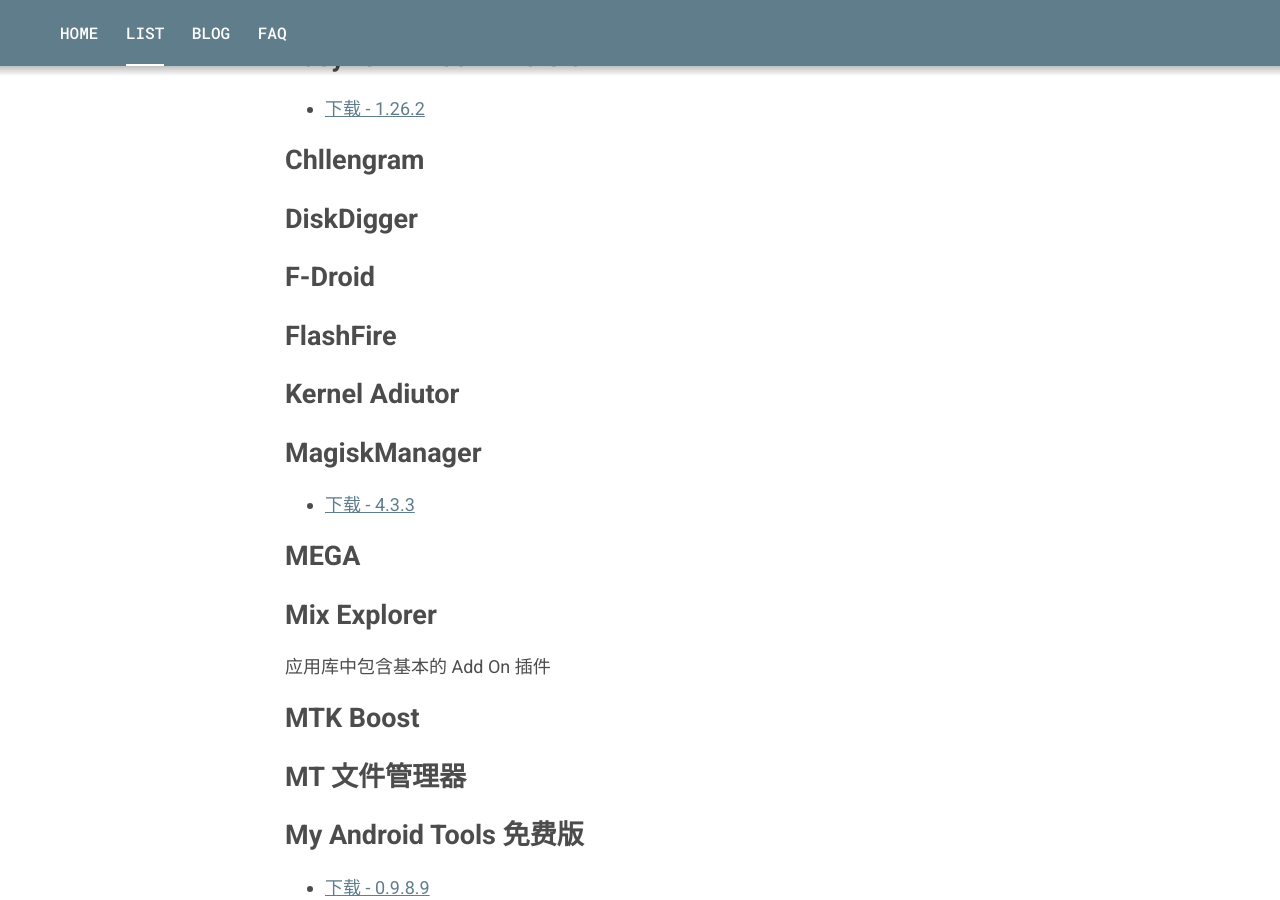
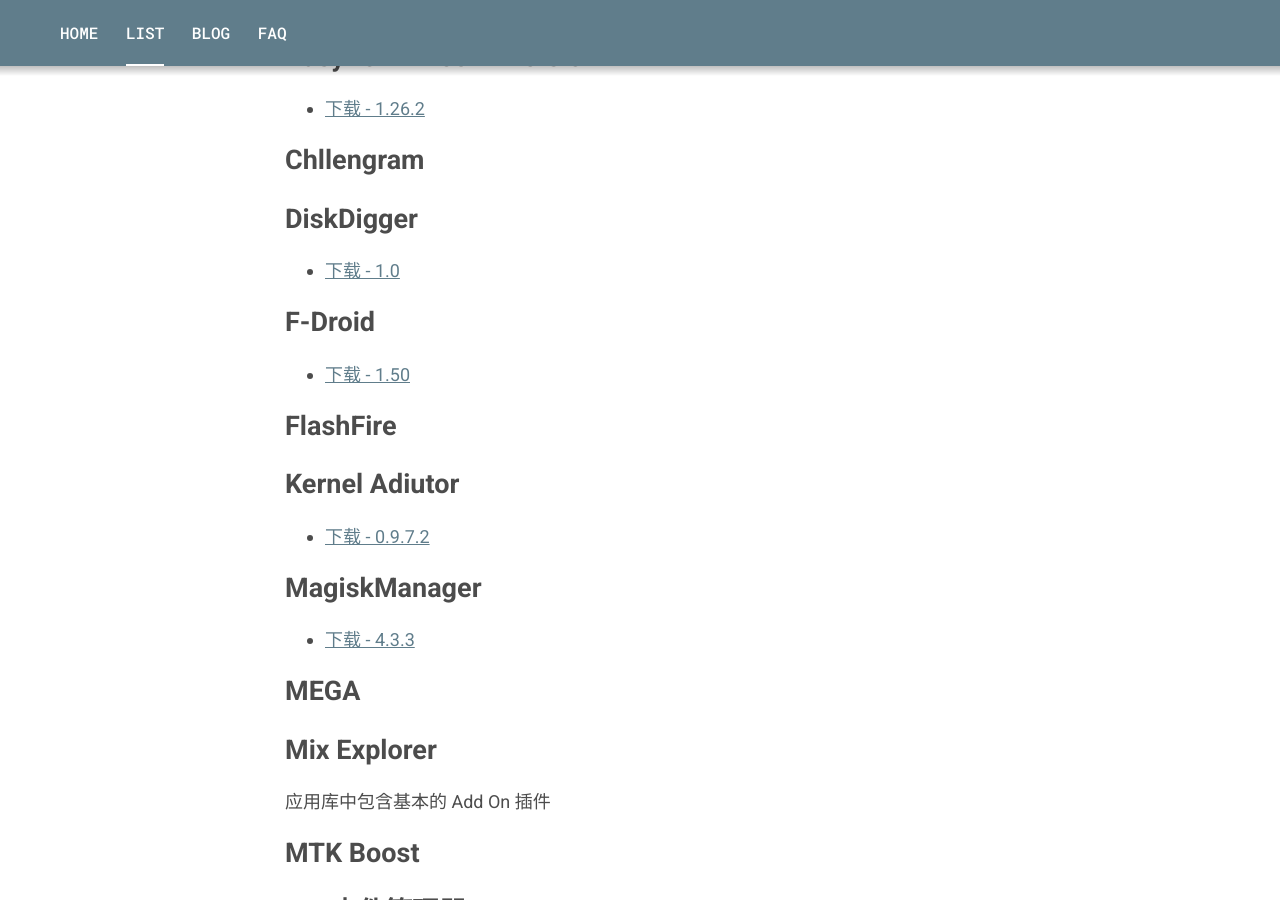
Before and after one commit to neoFelhz/LetAPKFly, a Jekyll site: the page built from _pages/list.md, in a window 1280 px wide and 900 px high, scrolled down 1088 px. Built offline with Jekyll 4.4.1, drawn with Linux system fonts in a browser that asks for light colours; some of the changed text lies outside the part shown.

Commit message:
update the list

```diff
--- a/_pages/list.md
+++ b/_pages/list.md
@@ -30,9 +30,18 @@
 
 ## Chllengram
 ## DiskDigger
+
+- [下载 - 1.0](http://git.oschina.net/neoFelhz/letapkfly/raw/master/DiskDigger/DiskDigger_v1.0-apkpure.apk)
+
 ## F-Droid
+
+- [下载 - 1.50](http://git.oschina.net/neoFelhz/letapkfly/raw/master/F-Droid/F-Droid(f-droid.org).apk)
+
 ## FlashFire
 ## Kernel Adiutor
+
+- [下载 - 0.9.7.2](http://git.oschina.net/neoFelhz/letapkfly/raw/master/Kernel%20Adiutor/kerneladiutor_0.9.7.2-236_apkmirror.apk)
+
 ## MagiskManager
 
 - [下载 - 4.3.3](http://git.oschina.net/neoFelhz/letapkfly/raw/master/MagiskManager/Magisk_4.3.3.apk)
@@ -97,6 +106,9 @@
 - [下载 - 4.0.1](https://git.oschina.net/neoFelhz/letapkfly/raw/master/Telegram/Telegram%204.0.1(apkmirror).apk)
 
 ## Termux
+
+- [下载 - 0.50](http://git.oschina.net/neoFelhz/letapkfly/raw/master/Termux/Termux-0.50-f-droid.apk)
+
 ## Titanium Backup
 
 - [下载 - 8.0.0.1](http://git.oschina.net/neoFelhz/letapkfly/raw/master/TitaniumBackup/TitaniumBackup_8.0.0.1.apk)
@@ -128,5 +140,8 @@
 
 ## 支付宝-9.6.8
 ## 重力工具箱
+## 验证码助手（Gitai）
+
+- [下载 - 0.0.10](http://git.oschina.net/neoFelhz/letapkfly/raw/master/%E9%AA%8C%E8%AF%81%E7%A0%81%E5%8A%A9%E6%89%8B_Gitai/%E9%AA%8C%E8%AF%81%E7%A0%81%E5%8A%A9%E6%89%8B_Gitai_0.0.10.apk)
 
 > 未完待续..
```
